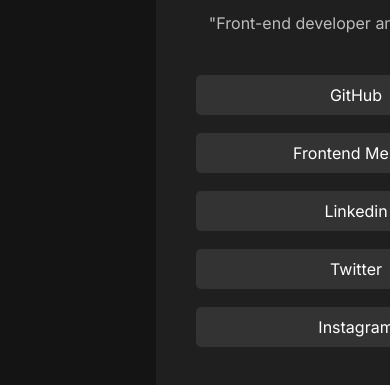
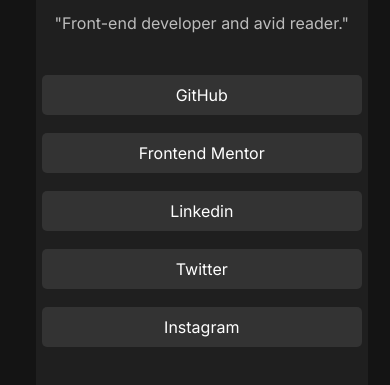
Before and after one commit to eduardopanassol/challenge-frontend-mentor-01, a plain HTML site: page index.html in a window 390 px wide. Shown: the part 309-694 px from the top of the page. Drawn offline with Linux system fonts and the light colour scheme.

Commit message:
Update responsive.css

```diff
--- a/responsive.css
+++ b/responsive.css
@@ -1,12 +1,24 @@
 /* Smartphones (600px para baixo) */
 @media only screen and (max-width: 600px) {
 
-.div-central{
+.card{
+    display: flex;
+    flex-direction: column;
+    width: 85%;
+    margin-left: -120px;
+    margin-right: 50px;
+    position: center, ;
+}
 
+ul{
     display: flex;
-    flex-wrap: wrap;
-    left: auto;
-    right: auto;
+   justify-content: center;
+    width: 200px;
+    padding: 0%;
+}
+.list.links{
+   display: flex;
+   justify-content: center;
 }
 .links:hover{
     background-color: hsl(75, 94%, 57%);
```
